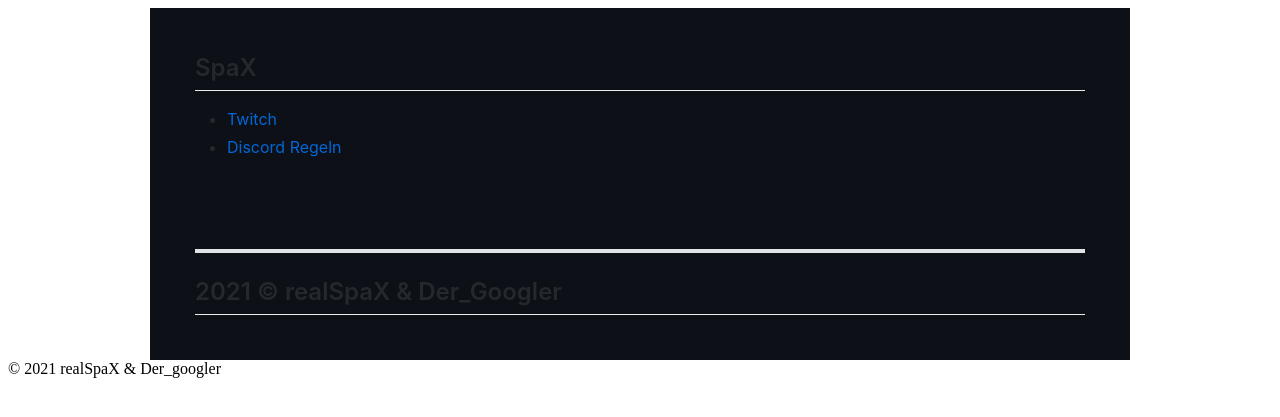
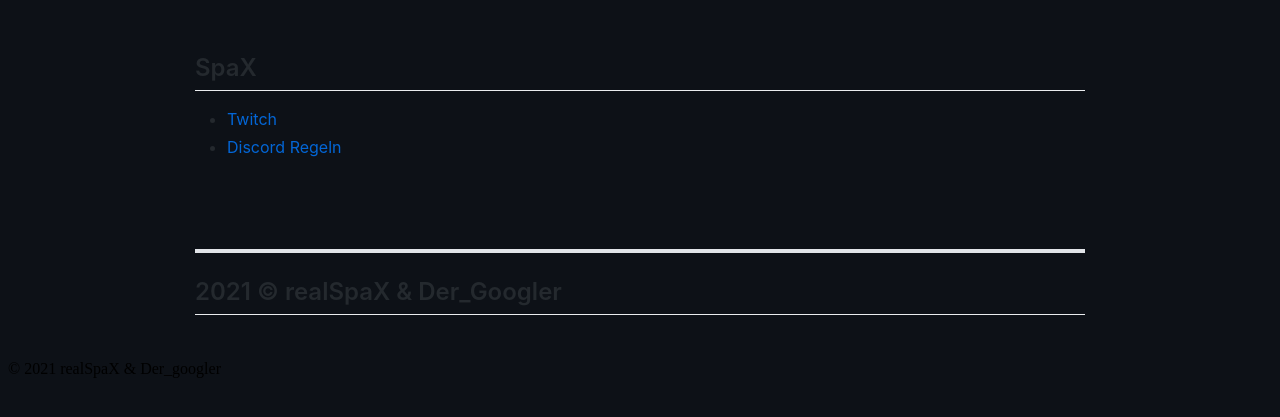
Before and after one commit to lostlvlgirl/realspax.github.io, a Jekyll site: the page built from index.md, in a window 1280 px wide. Shown: the top 417 px of the page. Built offline with Jekyll 4.4.1, drawn with Linux system fonts in a browser that asks for light colours; our own code applies the rules of GitHub Pages for plain Markdown files.

Commit message:
Update style.scss

```diff
--- a/assets/css/style.scss
+++ b/assets/css/style.scss
@@ -1,14 +1,18 @@
 ---
 ---
 
-//@import "{{ site.theme }}";
+body {
+background-color: #0d1117;
+}
 
-/*.main-content h1, .main-content h2, .main-content h3, .main-content h4, .main-content h5, .main-content h6 {
+/*@import "{{ site.theme }}";
+
+.main-content h1, .main-content h2, .main-content h3, .main-content h4, .main-content h5, .main-content h6 {
     margin-top: 2rem;
     margin-bottom: 1rem;
     font-weight: normal;
     color: #000;
-}*/
+}
 
 .page-header {
     color: #fff;
@@ -36,3 +40,4 @@
         background-position: 0% 0%
     }
 }
+*/
```
